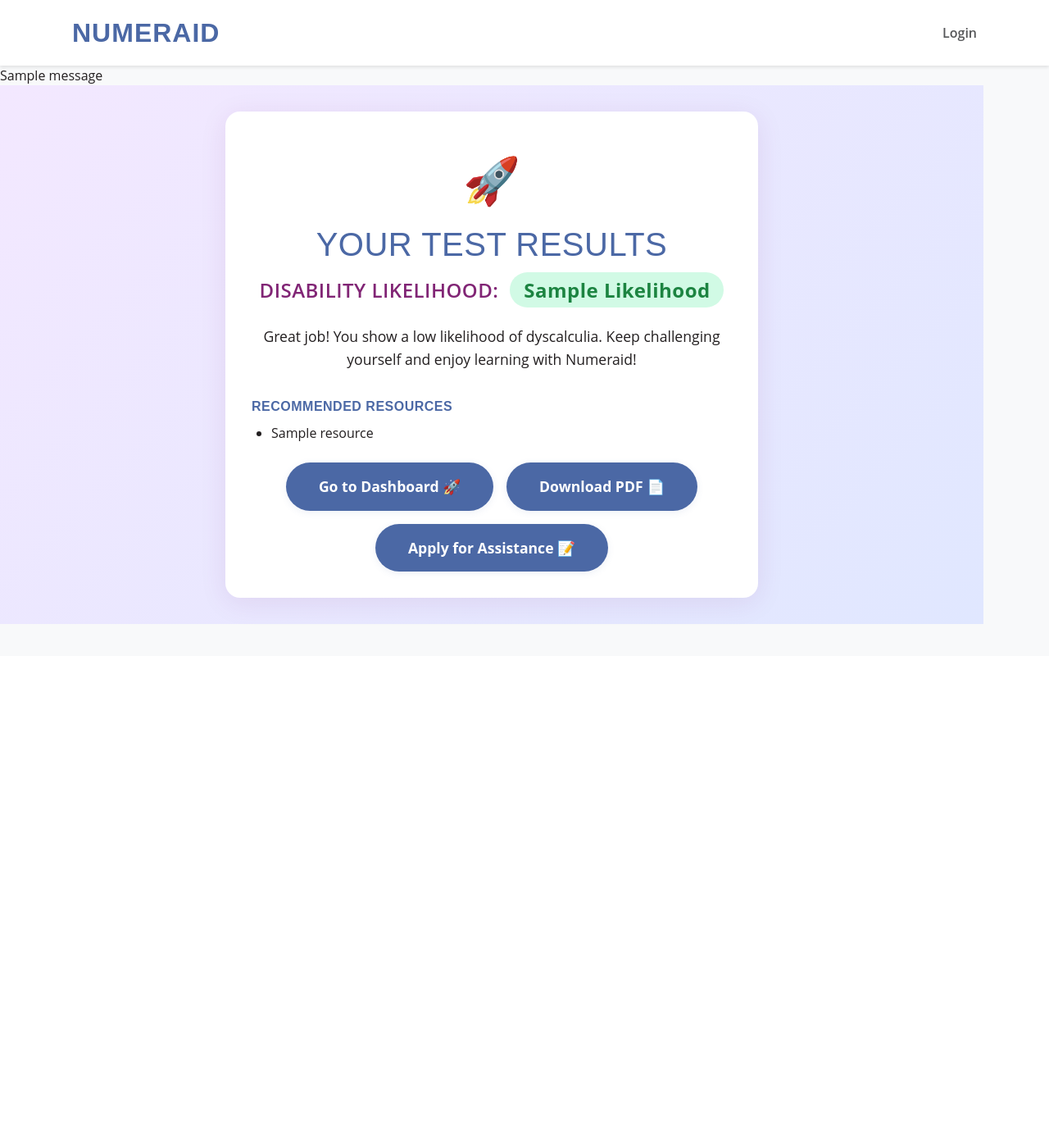
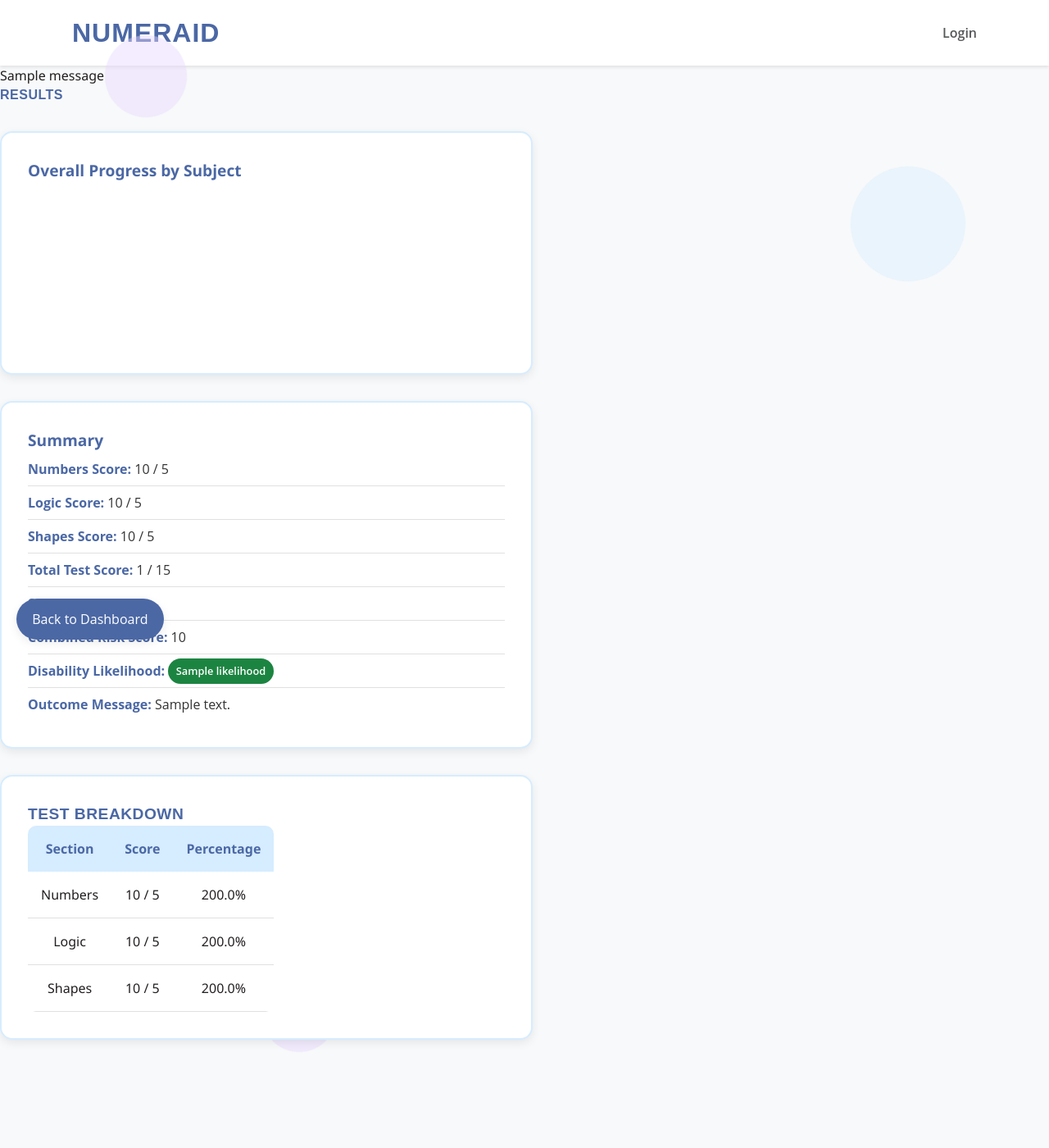
Before and after one commit to Siyemukel/SoftwareEngineerG, a Python web app: template app/templates/student/test_results.html in a window 1280 px wide. Shown: the whole page at 82% size. Before the commit the page ends 761 px from the top, so only its background shows below. Run offline with Jinja, Linux system fonts and the light colour scheme; the template is opened without the code that fills it: most values are stand-ins (such as "Sample title", 1, 10 or a date in 2020); one stand-in notice (Sample message) is shown; a map, chart or similar area stays blank; style sheets or scripts are compiled from the project's sources.

Commit message:
updated test_result.html

```diff
--- a/app/templates/student/test_results.html
+++ b/app/templates/student/test_results.html
@@ -1,180 +1,350 @@
 {% extends "base.html" %}
 
+{% block title %}Test Results{% endblock %}
+
 {% block content %}
-<div class="results-container fun-results">
-    <div class="results-card fun-card" id="resultsCard">
-        <div class="results-emoji" id="resultsEmoji">🎉</div>
-        <h2 class="results-title">Your Test Results</h2>
-        <h3 class="results-likelihood">
-            Disability Likelihood: <span id="likelihoodText">{{ likelihood }}</span>
-        </h3>
-        <p class="results-message" id="resultsMessage">{{ message }}</p>
+<!-- Background bubbles -->
+<div class="bubble" style="width: 100px; height: 100px; top: 40px; left: 10%;"></div>
+<div class="bubble blue" style="width: 140px; height: 140px; top: 200px; right: 8%;"></div>
+<div class="bubble" style="width: 90px; height: 90px; bottom: 120px; left: 25%;"></div>
 
-        <!-- Personalized Recommendations -->
-        {% if recommended_resources %}
-        <div class="recommendations">
-            <h4>Recommended Resources</h4>
-            <ul>
-                {% for resource in recommended_resources %}
-                <li><a href="{{ resource.link }}" target="_blank">{{ resource.title }}</a></li>
-                {% endfor %}
+<div class="container py-5 position-relative">
+  <h2 class="text-center dashboard-heading">Results</h2>
+
+  {% if no_results %}
+    <div class="results-card">
+      <div class="alert alert-info text-center">
+        <h4>No Test Results Available</h4>
+        <p>You haven't completed any tests yet. <a href="{{ url_for('main.start_test') }}">Start your first test</a> to see your results here.</p>
+      </div>
+    </div>
+  {% else %}
+    <!-- Subject Bar Chart Section -->
+    <div class="results-card">
+      <div class="score-chart-title mb-3 text-center">Overall Progress by Subject</div>
+      <canvas id="subjectChart" height="200"></canvas>
+    </div>
+
+    <!-- Summary Box -->
+    <div class="results-card">
+      <div class="score-chart-title mb-3">Summary</div>
+      <ul class="list-unstyled mb-0">
+        <li><strong>Numbers Score:</strong> {{ numbers_score }} / 5</li>
+        <li><strong>Logic Score:</strong> {{ logic_score }} / 5</li>
+        <li><strong>Shapes Score:</strong> {{ shapes_score }} / 5</li>
+        <li><strong>Total Test Score:</strong> {{ total_test_score }} / 15</li>
+        <li><strong>Survey Score:</strong> {{ total_survey_score }}</li>
+        <li><strong>Combined Risk Score:</strong> {{ combined_risk_score }}</li>
+        <li><strong>Disability Likelihood:</strong> <span class="badge bg-{{ 'danger' if likelihood == 'High' else 'warning' if likelihood == 'Moderate' else 'success' }}">{{ likelihood }}</span></li>
+        <li><strong>Outcome Message:</strong> {{ message }}</li>
       </ul>
     </div>
-        {% endif %}
 
-        <!-- Actions -->
-        <div class="results-actions" style="display:flex;flex-wrap:wrap;gap:1rem;justify-content:center;margin-top:1.5rem;">
-            <a class="dashboard-btn fun-btn" href="{{ url_for('main.student_dashboard') }}">Go to Dashboard 🚀</a>
-            <a class="pdf-btn fun-btn" href="#">Download PDF 📄</a>
-            <a class="apply-btn fun-btn" href="{{ url_for('main.upload_medical_proof') }}">Apply for Assistance 📝</a>
+    <!-- Test Table -->
+    <div class="results-card">
+      <h5 class="score-chart-title mb-3">Test Breakdown</h5>
+      <div class="table-responsive">
+        <table class="table table-hover align-middle mb-0">
+          <thead class="table-light">
+            <tr>
+              <th>Section</th>
+              <th>Score</th>
+              <th>Percentage</th>
+            </tr>
+          </thead>
+          <tbody>
+            <tr>
+              <td>Numbers</td>
+              <td>{{ numbers_score }} / 5</td>
+              <td>{{ (numbers_score / 5 * 100) | round(1) }}%</td>
+            </tr>
+            <tr>
+              <td>Logic</td>
+              <td>{{ logic_score }} / 5</td>
+              <td>{{ (logic_score / 5 * 100) | round(1) }}%</td>
+            </tr>
+            <tr>
+              <td>Shapes</td>
+              <td>{{ shapes_score }} / 5</td>
+              <td>{{ (shapes_score / 5 * 100) | round(1) }}%</td>
+            </tr>
+          </tbody>
+        </table>
       </div>
     </div>
+  {% endif %}
 </div>
 
+<!-- Back Button -->
+<a href="{{ url_for('main.student_dashboard') }}" class="back-btn">Back to Dashboard</a>
+
+<!-- Bootstrap JS -->
+<script src="https://cdn.jsdelivr.net/npm/bootstrap@5.3.0/dist/js/bootstrap.bundle.min.js"></script>
+
 <style>
-.fun-results {
-    display: flex;
-    justify-content: center;
-    align-items: center;
-    min-height: 70vh;
-    background: linear-gradient(135deg, #f3e8ff 0%, #e0e7ff 100%);
+:root {
+  --primary-blue: #4B68A5;
+  --pastel-blue: #d6ecff;
+  --pastel-purple: #e6d6ff;
+  --white: #ffffff;
+  --light-gray: #f8f9fa;
+  --medium-gray: #e0e0e0;
+  --dark-gray: #333333;
+  --text-gray: #555555;
+  --shadow: 0 4px 12px rgba(0, 0, 0, 0.08);
+  --transition: all 0.3s ease;
 }
-.fun-card {
-    background: #fff;
-    border-radius: 18px;
-    box-shadow: 0 6px 32px rgba(129,37,117,0.10);
-    padding: 2.5rem 2rem 2rem 2rem;
+
+body {
+  background: var(--light-gray);
+  font-family: 'Segoe UI', Roboto, Oxygen, Ubuntu, sans-serif;
+  position: relative;
+  padding-bottom: 100px;
+  overflow-x: hidden;
+}
+
+.dashboard-heading {
+  color: var(--primary-blue);
+  font-weight: 600;
+  margin-bottom: 2rem;
+  z-index: 2;
+  position: relative;
+}
+
+/* Floating Background Bubbles */
+.bubble {
+  position: absolute;
+  border-radius: 50%;
+  background: var(--pastel-purple);
+  opacity: 0.4;
+  animation: floatBubble 12s infinite ease-in-out;
+  z-index: 0;
+}
+
+.bubble.blue {
+  background: var(--pastel-blue);
+}
+
+@keyframes floatBubble {
+  0% { transform: translateY(0) rotate(0deg); opacity: 0.4; }
+  33% { transform: translateY(-20px) rotate(120deg); opacity: 0.3; }
+  66% { transform: translateY(10px) rotate(240deg); opacity: 0.5; }
+  100% { transform: translateY(0) rotate(360deg); opacity: 0.4; }
+}
+
+/* Contact Cards */
+.results-card {
+  background: var(--white);
+  border: 2px solid var(--pastel-blue);
+  border-radius: 15px;
+  padding: 2rem;
   text-align: center;
+  transition: var(--transition);
+  height: 100%;
+  box-shadow: var(--shadow);
   position: relative;
-    animation: pop-in 0.8s cubic-bezier(.36,.07,.19,.97);
+  z-index: 1;
+  margin-bottom: 2rem;
 }
-@keyframes pop-in {
-    0% { transform: scale(0.7) rotate(-8deg); opacity: 0; }
-    60% { transform: scale(1.08) rotate(2deg); opacity: 1; }
-    100% { transform: scale(1) rotate(0); }
+
+.results-card:hover {
+  transform: translateY(-6px);
+  box-shadow: 0 8px 20px rgba(0, 0, 0, 0.15);
 }
-.results-emoji {
-    font-size: 3.5rem;
-    margin-bottom: 0.5rem;
-    animation: emoji-bounce 1.2s cubic-bezier(.36,.07,.19,.97) both;
+
+.score-chart-title {
+  color: var(--primary-blue);
+  font-size: 1.2rem;
+  font-weight: 600;
+  text-align: left;
 }
-@keyframes emoji-bounce {
-    0%, 100% { transform: translateY(0); }
-    30% { transform: translateY(-18px) scale(1.2); }
-    50% { transform: translateY(0) scale(1.1); }
-    70% { transform: translateY(-8px) scale(1.15); }
+
+/* Back to Dashboard Button */
+.back-btn {
+  position: fixed;
+  bottom: 20px;
+  left: 20px;
+  background: var(--primary-blue);
+  color: var(--white);
+  padding: 0.8rem 1.2rem;
+  border-radius: 30px;
+  text-decoration: none;
+  font-weight: 500;
+  box-shadow: var(--shadow);
+  z-index: 10000;
+  transition: var(--transition);
 }
-.results-title {
-    font-family: var(--font-primary);
-    color: var(--color-blue);
-    font-size: 2.2rem;
-    margin-bottom: 0.5rem;
+
+.back-btn:hover {
+  background: #3a5588;
+  color: var(--white);
+  text-decoration: none;
+  transform: translateY(-2px);
+  box-shadow: 0 6px 20px rgba(0, 0, 0, 0.2);
 }
-.results-likelihood {
-    font-size: 1.2rem;
-    color: var(--color-deep-purple);
-    margin-bottom: 1rem;
+
+/* Table styling */
+.table {
+  background: var(--white);
+  border-radius: 10px;
+  overflow: hidden;
 }
-#likelihoodText {
-    font-weight: bold;
-    text-transform: capitalize;
-    padding: 0.2em 0.7em;
-    border-radius: 1em;
-    background: #f3e8ff;
-    color: var(--color-red);
-    margin-left: 0.3em;
+
+.table thead {
+  background: var(--pastel-blue);
 }
-.results-message {
-    font-size: 1.1rem;
-    color: var(--color-black);
+
+.table thead th {
+  border: none;
+  color: var(--primary-blue);
+  font-weight: 600;
+  padding: 1rem;
+}
+
+.table tbody td {
+  border: none;
+  padding: 1rem;
+  vertical-align: middle;
+}
+
+.table tbody tr {
+  border-bottom: 1px solid var(--medium-gray);
+}
+
+.table tbody tr:hover {
+  background-color: rgba(214, 236, 255, 0.3);
+}
+
+/* Summary list styling */
+.list-unstyled li {
+  padding: 0.5rem 0;
+  border-bottom: 1px solid var(--medium-gray);
+  text-align: left;
+  color: var(--dark-gray);
+}
+
+.list-unstyled li:last-child {
+  border-bottom: none;
+}
+
+.list-unstyled strong {
+  color: var(--primary-blue);
+}
+
+/* Responsive adjustments */
+@media (max-width: 768px) {
+  .container {
+    padding: 2rem 1rem;
+  }
+
+  .results-card {
+    padding: 1.5rem;
     margin-bottom: 1.5rem;
-    min-height: 2.5em;
   }
-.recommendations {
-    text-align: left;
-    margin-top: 1rem;
+
+  .dashboard-heading {
+    font-size: 1.8rem;
   }
-.recommendations h4 {
-    font-weight: 600;
-    margin-bottom: 0.5rem;
-    color: var(--color-blue);
+
+  .back-btn {
+    bottom: 10px;
+    left: 10px;
+    padding: 0.6rem 1rem;
+    font-size: 0.9rem;
   }
-.recommendations ul {
-    list-style-type: disc;
-    padding-left: 1.5rem;
+
+  /* Adjust bubble sizes for mobile */
+  .bubble {
+    width: 60px !important;
+    height: 60px !important;
   }
-.recommendations li {
-    margin-bottom: 0.5rem;
+
+  .bubble.blue {
+    width: 80px !important;
+    height: 80px !important;
   }
-.fun-btn {
-    background: var(--color-blue);
-    color: #fff;
-    border-radius: 30px;
-    padding: 1rem 2.5rem;
-    font-size: 1.1rem;
-    font-weight: bold;
-    transition: background 0.2s, transform 0.2s;
-    box-shadow: 0 2px 8px rgba(75,104,165,0.10);
-    text-decoration: none;
 }
-.fun-btn:hover {
-    background: var(--color-deep-purple);
-    transform: scale(1.07) rotate(-2deg);
+
+@media (max-width: 480px) {
+  .score-chart-title {
+    font-size: 1rem;
   }
-.confetti {
-    position: absolute;
-    left: 50%;
-    top: 30px;
-    font-size: 2rem;
-    pointer-events: none;
-    animation: confetti 1.2s ease-out forwards;
-    z-index: 10;
+
+  .table {
+    font-size: 0.9rem;
   }
-@keyframes confetti {
-    0% { opacity: 1; transform: translateY(0) scale(1); }
-    100% { opacity: 0; transform: translateY(60px) scale(0.5); }
 }
 </style>
 
 <script>
+// Chart.js Bar Chart Script
 document.addEventListener('DOMContentLoaded', function() {
-    var likelihood = document.getElementById('likelihoodText').textContent.trim().toLowerCase();
-    var emoji = '🎉';
-    var msg = document.getElementById('resultsMessage');
-
-    if (likelihood === 'high') {
-        emoji = '🧠';
-        msg.textContent = 'You may have a high likelihood of dyscalculia. That’s okay! Numeraid is here to help you every step of the way. Remember, you’re not alone and you can always improve with practice!';
-        document.getElementById('likelihoodText').style.background = '#ffe4e6';
-        document.getElementById('likelihoodText').style.color = 'var(--color-red)';
-    } else if (likelihood === 'moderate') {
-        emoji = '✨';
-        msg.textContent = 'You show some signs of dyscalculia. Keep practicing and use the tools and exercises on Numeraid to build your confidence!';
-        document.getElementById('likelihoodText').style.background = '#fef9c3';
-        document.getElementById('likelihoodText').style.color = '#b45309';
-    } else {
-        emoji = '🚀';
-        msg.textContent = 'Great job! You show a low likelihood of dyscalculia. Keep challenging yourself and enjoy learning with Numeraid!';
-        document.getElementById('likelihoodText').style.background = '#d1fae5';
-        document.getElementById('likelihoodText').style.color = 'var(--color-green)';
+  {% if not no_results %}
+  const ctx = document.getElementById('subjectChart').getContext('2d');
+  const subjectChart = new Chart(ctx, {
+    type: 'bar',
+    data: {
+      labels: ['Numbers', 'Logic', 'Shapes'],
+      datasets: [{
+        label: 'Score (out of 5)',
+        data: [{{ numbers_score }}, {{ logic_score }}, {{ shapes_score }}],
+        backgroundColor: [
+          '#4B68A5',
+          '#e53935',
+          '#ffb400'
+        ],
+        borderRadius: 10,
+        barThickness: 30,
+      }]
+    },
+    options: {
+      indexAxis: 'y',
+      responsive: true,
+      maintainAspectRatio: false,
+      scales: {
+        x: {
+          beginAtZero: true,
+          max: 5,
+          ticks: {
+            color: '#333',
+            font: {
+              family: "'Segoe UI', Roboto, Oxygen, Ubuntu, sans-serif"
             }
-    document.getElementById('resultsEmoji').textContent = emoji;
-
-    function launchConfetti() {
-        var confettiEmojis = ['🎉','✨','🎈','🍀','🦄','🤩'];
-        for (let i=0; i<8; i++) {
-            let conf = document.createElement('span');
-            conf.className = 'confetti';
-            conf.textContent = confettiEmojis[Math.floor(Math.random()*confettiEmojis.length)];
-            conf.style.left = (40 + Math.random()*20) + '%';
-            conf.style.top = (30 + Math.random()*10) + 'px';
-            conf.style.fontSize = (1.5 + Math.random()) + 'rem';
-            conf.style.animationDelay = (i*0.1)+'s';
-            document.getElementById('resultsCard').appendChild(conf);
-            setTimeout(()=>conf.remove(), 1400);
+          },
+          grid: {
+            display: true,
+            color: '#e0e0e0'
+          }
+        },
+        y: {
+          ticks: {
+            color: '#333',
+            font: {
+              weight: '600',
+              family: "'Segoe UI', Roboto, Oxygen, Ubuntu, sans-serif"
+            }
+          },
+          grid: { display: false }
+        }
+      },
+      plugins: {
+        legend: { display: false },
+        tooltip: {
+          backgroundColor: '#4B68A5',
+          titleColor: '#ffffff',
+          bodyColor: '#ffffff',
+          borderColor: '#4B68A5',
+          borderWidth: 1,
+          callbacks: {
+            label: function(context) {
+              return `Score: ${context.parsed.x} / 5`;
             }
           }
-    launchConfetti();
+        }
+      }
+    }
+  });
+  {% endif %}
 });
 </script>
 {% endblock %}
```
Lines whose indentation alone changed are shown as unchanged.
